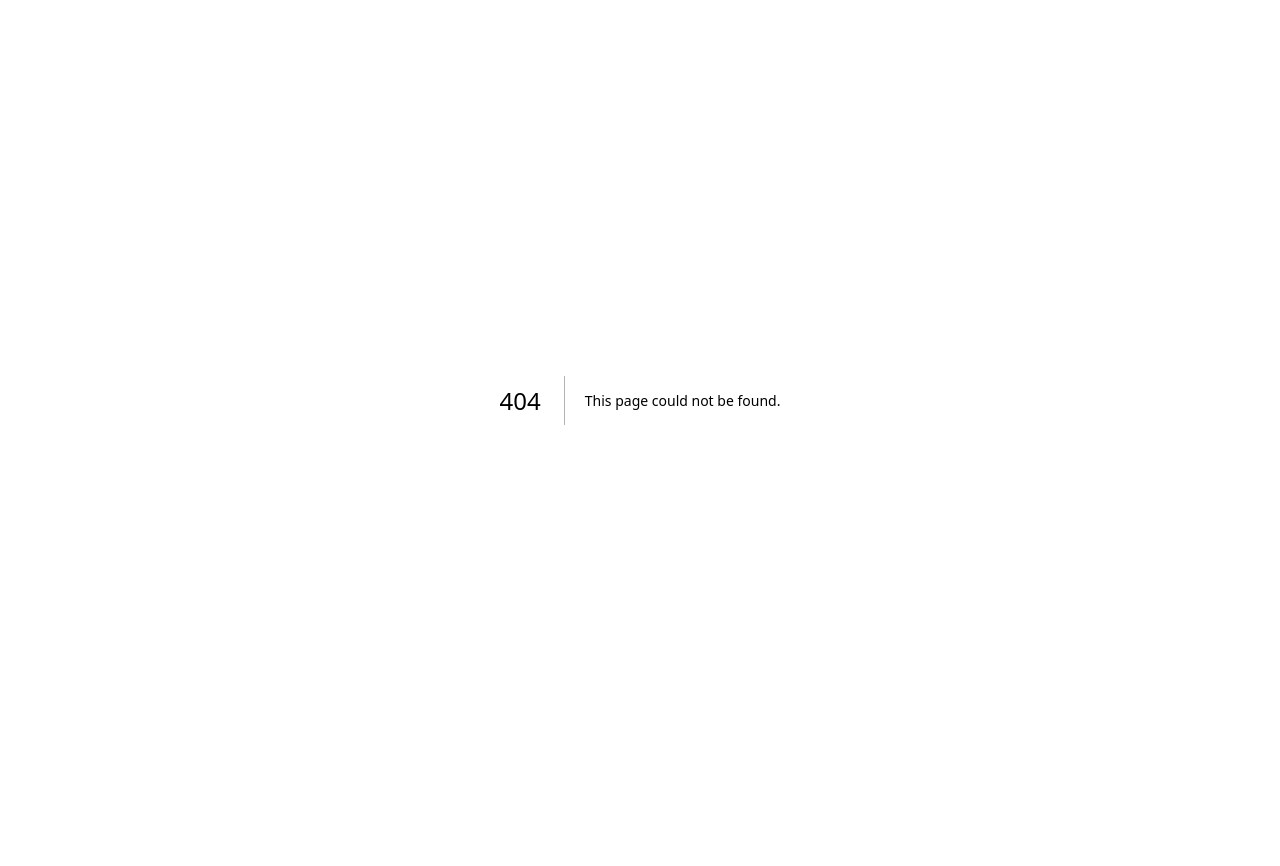
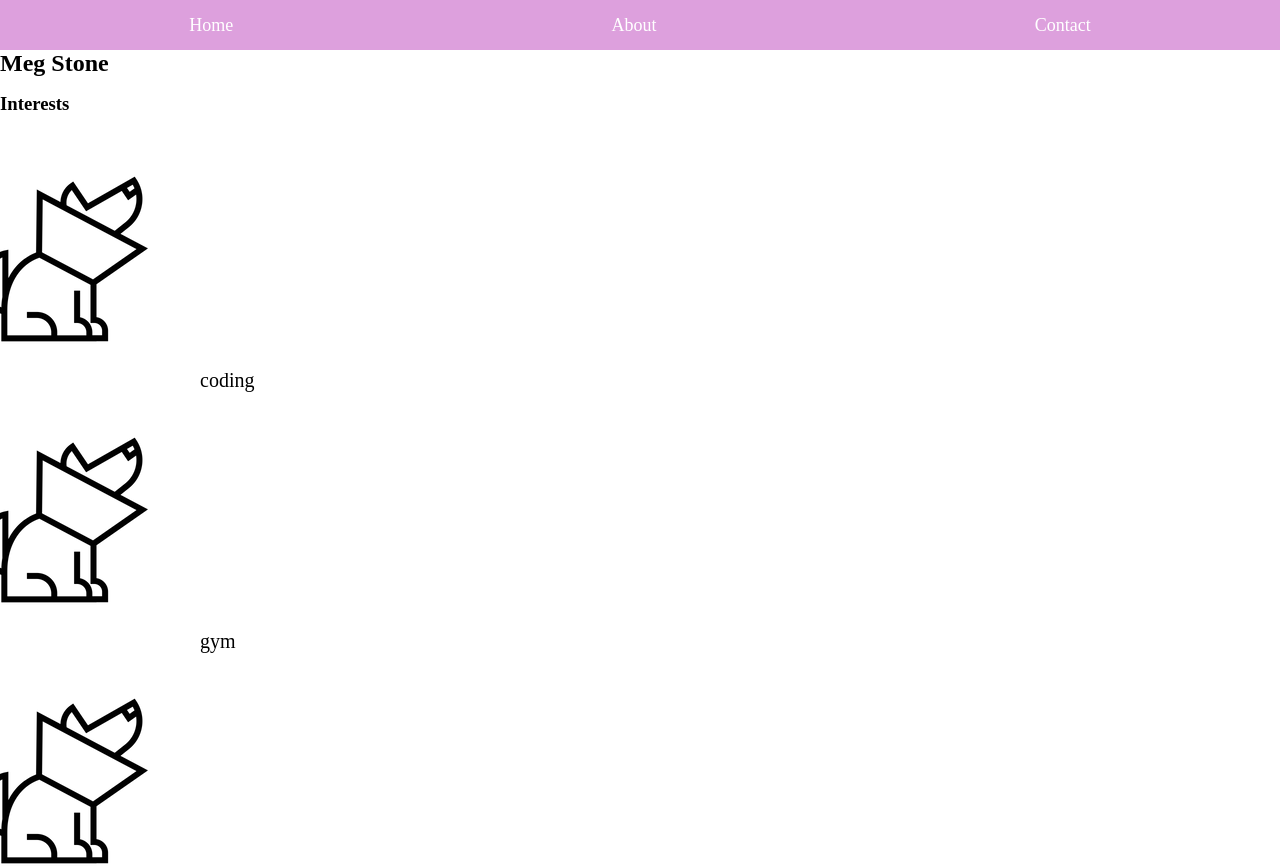
Before and after one commit to megpalmq/first-next-app, a Next.js app: page /about in a window 1280 px wide. Before the commit this address had no page. Shown: the top 866 px of the page. Before the commit the page ends 800 px from the top, so only its background shows below. Built offline with nearby package versions, Linux system fonts and the light colour scheme.

Commit message:
About page  (#4)
* added dog icon

image from icon scout

* changed icon style

* changed icon size

```diff
--- /dev/null
+++ b/src/app/about/about.module.css
@@ -0,0 +1,8 @@
+.interestList {
+    margin-left: 200px;
+    height: 150px;
+
+}
+.interestList li{
+    font-size: 20px;
+}
--- /dev/null
+++ b/src/app/about/page.js
@@ -0,0 +1,28 @@
+"use client"
+
+import homeStyles from"@/app/page.module.css"
+import aboutStyles from"./about.module.css"
+export default function About(){
+    return(
+        <main>
+        <nav className={homeStyles.homeNav}>
+        <ul>
+          <li><a href="/">Home</a></li>
+          <li><a href="/about">About</a></li>
+          <li><a href="#">Contact</a></li>
+        </ul>
+      </nav>
+      <section>
+        <h2>Meg Stone</h2>
+        <h3>Interests</h3>
+        <ul className={aboutStyles.interestList}>
+            <li>coding</li>
+            <li>gym</li>
+            <li>FNAF</li>
+            <li>fashion</li>
+            <li>Pad See Ew </li>
+        </ul>
+        </section>
+        </main>
+    );
+}
--- a/src/app/globals.css
+++ b/src/app/globals.css
@@ -9,3 +9,10 @@ html, body {
 h1, h2, h3, h4, h5, h6, p {
  margin-bottom: 16px
 }
+section{
+    padding: 10px, 8px;
+}
+ul li{
+    list-style-image: url("/dog.webp");
+
+}
--- a/src/app/page.js
+++ b/src/app/page.js
@@ -42,7 +42,7 @@ export default function Home() {
       <nav className={homeStyles.homeNav}>
         <ul>
           <li><a href="#">Home</a></li>
-          <li><a href="#">About</a></li>
+          <li><a href="/about">About</a></li>
           <li><a href="#">Contact</a></li>
         </ul>
       </nav>
```
Also changed, not shown: public/dog.webp (added).
